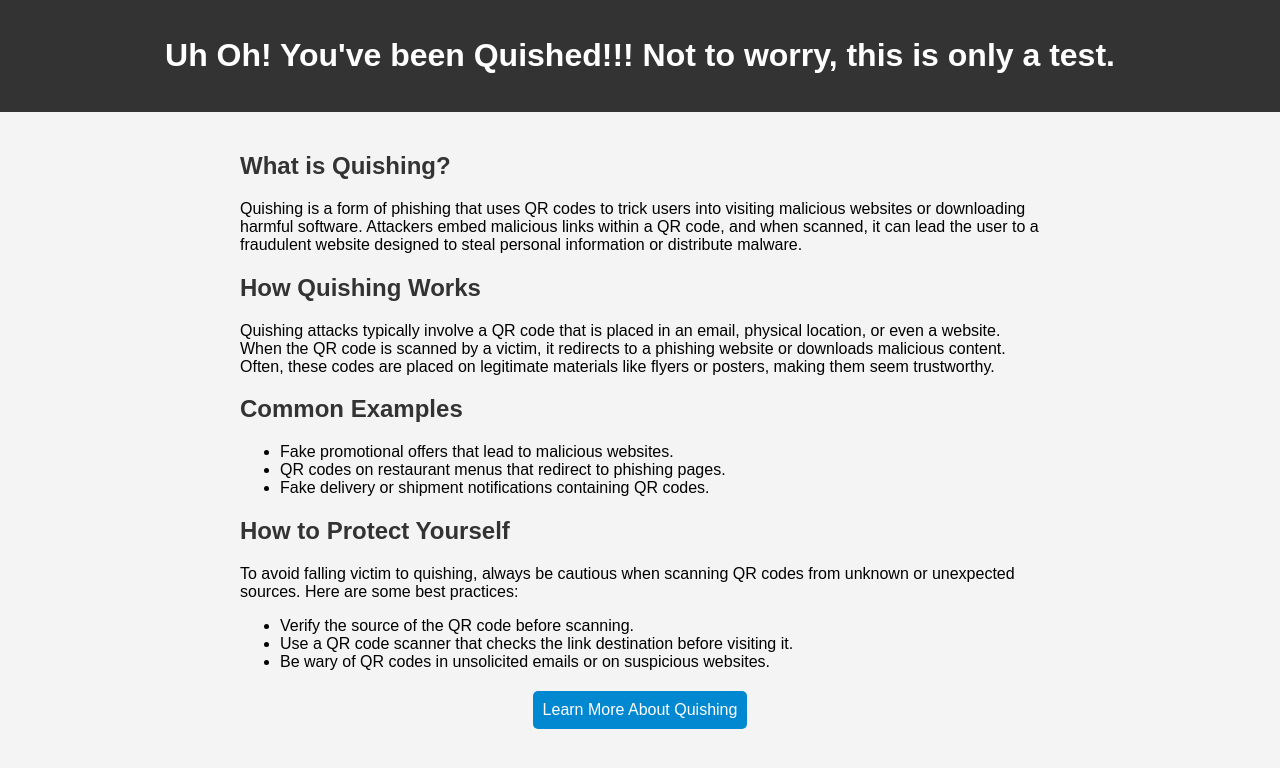
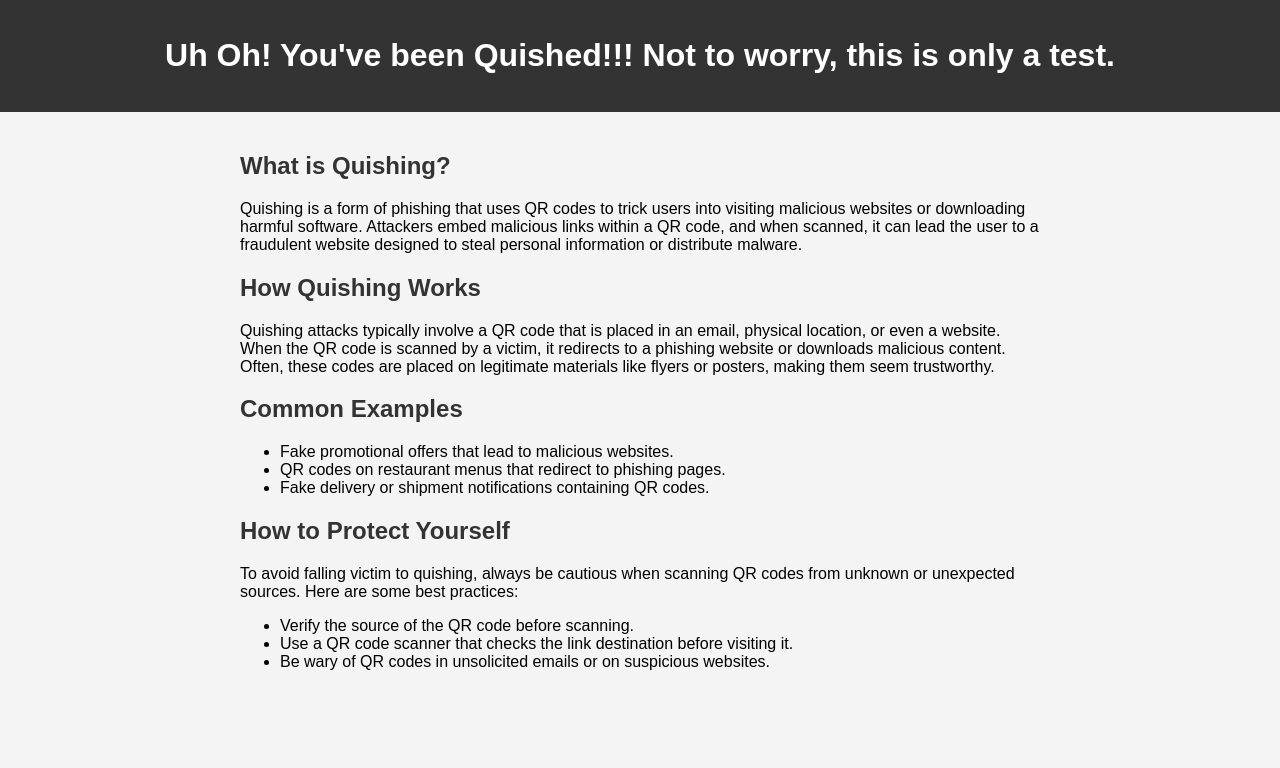
Before and after one commit to PACSWIMMR/PACSWIMMR.github.io, a plain HTML site: page index.html in a window 1280 px wide. Drawn offline with Linux system fonts and the light colour scheme.

Commit message:
Update index.html

```diff
--- a/index.html
+++ b/index.html
@@ -67,7 +67,7 @@
         <li>Be wary of QR codes in unsolicited emails or on suspicious websites.</li>
     </ul>
 
-    <a href="https://cofense.com/knowledge-center/qr-code-phishing" class="cta">Learn More About Quishing</a>
+
 </section>
 
 </body>
```
